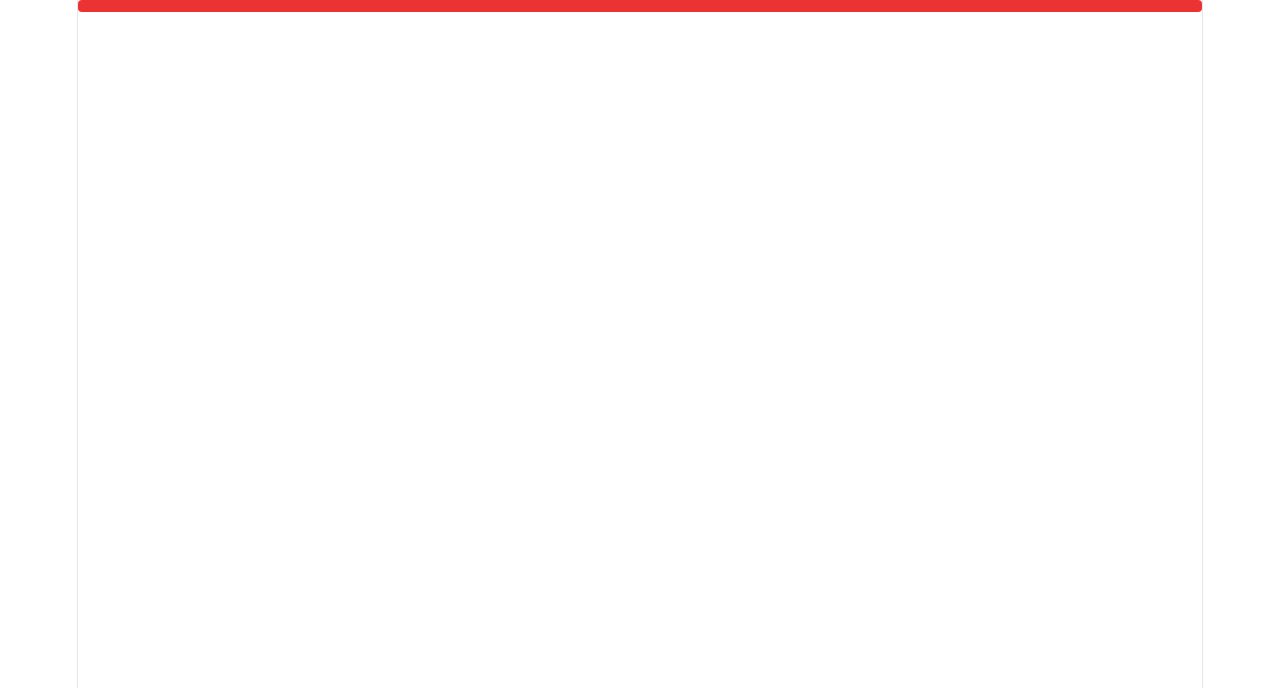
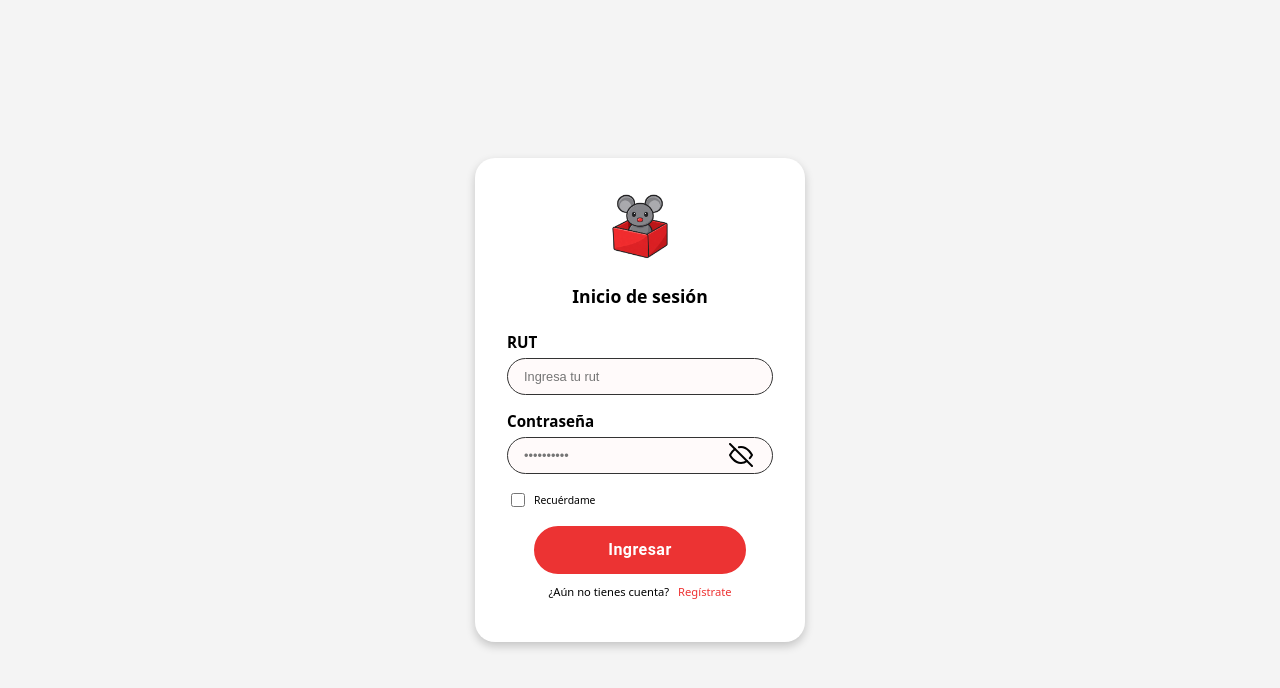
Before and after one commit to ElPabloOficial/-TWM-Proyecto-Compra-Venta, a React app: page / in a window 1280 px wide. Shown: the top 688 px of the page. Built offline with nearby package versions, Linux system fonts and the light colour scheme; the HTML template or start-up script is replaced by a standard one.

Commit message:
Agrega pantalla de login

```diff
--- a/src/App.jsx
+++ b/src/App.jsx
@@ -1,11 +1,7 @@
-import React from 'react';
+import LoginScreen from "./pages/Login/LoginScreen";
 
-import CustomButton from "./components/atoms/Button/CustomButton";
-
-function App() {
-  return (
-    <CustomButton />
-  );
-}
+const App = () => {
+  return <LoginScreen />;
+};
 
 export default App;
--- /dev/null
+++ b/src/components/molecules/LoginField/LoginField.jsx
@@ -0,0 +1,48 @@
+import { useState } from "react";
+
+const LoginField = ({ id, label, type = "text", placeholder, value, onChange }) => {
+  const [visible, setVisible] = useState(false);
+  const isPassword = type === "password";
+
+  return (
+    <div className="login-field">
+      <label className="login-label" htmlFor={id}>{label}</label>
+      <div className="login-input-wrap">
+        <input
+          id={id}
+          className="login-input"
+          type={isPassword && visible ? "text" : type}
+          placeholder={placeholder}
+          value={value}
+          onChange={onChange}
+        />
+        {isPassword && (
+          <button
+            type="button"
+            className="login-eye"
+            onClick={() => setVisible((v) => !v)}
+            aria-label={visible ? "Ocultar contraseña" : "Mostrar contraseña"}
+          >
+            <svg width="24" height="24" viewBox="0 0 24 24" fill="none"
+                 stroke="currentColor" strokeWidth="2" strokeLinecap="round" strokeLinejoin="round">
+              {visible ? (
+                <>
+                  <path d="M1 12s4-8 11-8 11 8 11 8-4 8-11 8-11-8-11-8z" />
+                  <circle cx="12" cy="12" r="3" />
+                </>
+              ) : (
+                <>
+                  <path d="M17.94 17.94A10.07 10.07 0 0 1 12 20c-7 0-11-8-11-8a18.45 18.45 0 0 1 5.06-5.94" />
+                  <path d="M9.9 4.24A9.12 9.12 0 0 1 12 4c7 0 11 8 11 8a18.5 18.5 0 0 1-2.16 3.19" />
+                  <path d="M1 1l22 22" />
+                </>
+              )}
+            </svg>
+          </button>
+        )}
+      </div>
+    </div>
+  );
+};
+
+export default LoginField;
--- /dev/null
+++ b/src/components/molecules/RememberUser/RememberUser.jsx
@@ -0,0 +1,10 @@
+const RememberUser = ({ checked, onChange }) => {
+  return (
+    <label className="login-remember">
+      <input type="checkbox" checked={checked} onChange={onChange} />
+      Recuérdame
+    </label>
+  );
+};
+
+export default RememberUser;
--- /dev/null
+++ b/src/components/organisms/LoginBrand/LoginBrand.jsx
@@ -0,0 +1,12 @@
+import logo from "../../../assets/logo.png";
+
+const LoginBrand = () => {
+  return (
+    <div className="login-brand">
+      <img src={logo} alt="Logo" className="login-logo" />
+      <h1 className="login-title">Inicio de sesión</h1>
+    </div>
+  );
+};
+
+export default LoginBrand;
--- /dev/null
+++ b/src/components/organisms/LoginForm/LoginForm.jsx
@@ -0,0 +1,60 @@
+import { useState } from "react";
+import LoginField from "../../molecules/LoginField/LoginField";
+import RememberUser from "../../molecules/RememberUser/RememberUser";
+import CustomButton from "../../atoms/Button/CustomButton";
+
+const LoginForm = ({ onSubmit }) => {
+  const [rut, setRut] = useState("");
+  const [password, setPassword] = useState("");
+  const [remember, setRemember] = useState(false);
+
+  const handleSubmit = (e) => {
+    e.preventDefault();
+    onSubmit?.({ rut, password, remember });
+  };
+
+  return (
+    <form className="login-form" onSubmit={handleSubmit}>
+      <LoginField
+        id="rut"
+        label="RUT"
+        placeholder="Ingresa tu rut"
+        value={rut}
+        onChange={(e) => setRut(e.target.value)}
+      />
+      <LoginField
+        id="password"
+        label="Contraseña"
+        type="password"
+        placeholder="••••••••••"
+        value={password}
+        onChange={(e) => setPassword(e.target.value)}
+      />
+      <RememberUser
+        checked={remember}
+        onChange={(e) => setRemember(e.target.checked)}
+      />
+      <CustomButton
+        type="submit"
+        variant="primary"
+        size="large"
+        sx={{
+          alignSelf: "center",
+          width: "80%",
+          borderRadius: "999px",
+          textTransform: "none",
+          fontWeight: 700,
+          fontSize: "1rem",
+          border: "2px solid #EC3333",
+        }}
+      >
+        Ingresar
+      </CustomButton>
+      <p className="login-register">
+        ¿Aún no tienes cuenta? <a href="/registro">Regístrate</a>
+      </p>
+    </form>
+  );
+};
+
+export default LoginForm;
--- /dev/null
+++ b/src/components/templates/LoginTemplate/LoginTemplate.jsx
@@ -0,0 +1,12 @@
+const LoginTemplate = ({ brand, form }) => {
+  return (
+    <main className="login-page">
+      <section className="login-card">
+        {brand}
+        {form}
+      </section>
+    </main>
+  );
+};
+
+export default LoginTemplate;
--- a/src/index.css
+++ b/src/index.css
@@ -1,111 +1,15 @@
 :root {
-  --text: #6b6375;
-  --text-h: #08060d;
-  --bg: #fff;
-  --border: #e5e4e7;
-  --code-bg: #f4f3ec;
-  --accent: #aa3bff;
-  --accent-bg: rgba(170, 59, 255, 0.1);
-  --accent-border: rgba(170, 59, 255, 0.5);
-  --social-bg: rgba(244, 243, 236, 0.5);
-  --shadow:
-    rgba(0, 0, 0, 0.1) 0 10px 15px -3px, rgba(0, 0, 0, 0.05) 0 4px 6px -2px;
-
-  --sans: system-ui, 'Segoe UI', Roboto, sans-serif;
-  --heading: system-ui, 'Segoe UI', Roboto, sans-serif;
-  --mono: ui-monospace, Consolas, monospace;
-
-  font: 18px/145% var(--sans);
-  letter-spacing: 0.18px;
-  color-scheme: light dark;
-  color: var(--text);
-  background: var(--bg);
-  font-synthesis: none;
-  text-rendering: optimizeLegibility;
-  -webkit-font-smoothing: antialiased;
-  -moz-osx-font-smoothing: grayscale;
-
-  @media (max-width: 1024px) {
-    font-size: 16px;
-  }
+  font-family: system-ui, "Segoe UI", Roboto, sans-serif;
+  color: #000;
+  background: #fff;
 }
 
-@media (prefers-color-scheme: dark) {
-  :root {
-    --text: #9ca3af;
-    --text-h: #f3f4f6;
-    --bg: #16171d;
-    --border: #2e303a;
-    --code-bg: #1f2028;
-    --accent: #c084fc;
-    --accent-bg: rgba(192, 132, 252, 0.15);
-    --accent-border: rgba(192, 132, 252, 0.5);
-    --social-bg: rgba(47, 48, 58, 0.5);
-    --shadow:
-      rgba(0, 0, 0, 0.4) 0 10px 15px -3px, rgba(0, 0, 0, 0.25) 0 4px 6px -2px;
-  }
-
-  #social .button-icon {
-    filter: invert(1) brightness(2);
-  }
+*,
+*::before,
+*::after {
+  box-sizing: border-box;
 }
 
 body {
   margin: 0;
 }
-
-#root {
-  width: 1126px;
-  max-width: 100%;
-  margin: 0 auto;
-  text-align: center;
-  border-inline: 1px solid var(--border);
-  min-height: 100svh;
-  display: flex;
-  flex-direction: column;
-  box-sizing: border-box;
-}
-
-h1,
-h2 {
-  font-family: var(--heading);
-  font-weight: 500;
-  color: var(--text-h);
-}
-
-h1 {
-  font-size: 56px;
-  letter-spacing: -1.68px;
-  margin: 32px 0;
-  @media (max-width: 1024px) {
-    font-size: 36px;
-    margin: 20px 0;
-  }
-}
-h2 {
-  font-size: 24px;
-  line-height: 118%;
-  letter-spacing: -0.24px;
-  margin: 0 0 8px;
-  @media (max-width: 1024px) {
-    font-size: 20px;
-  }
-}
-p {
-  margin: 0;
-}
-
-code,
-.counter {
-  font-family: var(--mono);
-  display: inline-flex;
-  border-radius: 4px;
-  color: var(--text-h);
-}
-
-code {
-  font-size: 15px;
-  line-height: 135%;
-  padding: 4px 8px;
-  background: var(--code-bg);
-}
--- /dev/null
+++ b/src/pages/Login/LoginScreen.jsx
@@ -0,0 +1,20 @@
+import LoginTemplate from "../../components/templates/LoginTemplate/LoginTemplate";
+import LoginBrand from "../../components/organisms/LoginBrand/LoginBrand";
+import LoginForm from "../../components/organisms/LoginForm/LoginForm";
+import "../../styles/Login.css";
+
+const LoginScreen = () => {
+  const handleLogin = (data) => {
+    // Aquí va la llamada a la API
+    console.log(data);
+  };
+
+  return (
+    <LoginTemplate
+      brand={<LoginBrand />}
+      form={<LoginForm onSubmit={handleLogin} />}
+    />
+  );
+};
+
+export default LoginScreen;
--- /dev/null
+++ b/src/styles/Login.css
@@ -0,0 +1,101 @@
+.login-page {
+  min-height: 100vh;
+  display: flex;
+  align-items: center;
+  justify-content: center;
+  background: #f4f4f4;
+}
+
+.login-card {
+  width: 100%;
+  max-width: 330px;
+  padding: 24px 32px 32px;
+  background: #fff;
+  border-radius: 20px;
+  box-shadow: 0 4px 10px rgba(0, 0, 0, 0.2);
+}
+
+.login-brand {
+  display: flex;
+  flex-direction: column;
+  align-items: center;
+}
+
+.login-logo { width: 90px; }
+
+.login-title {
+  font-size: 1.1rem;
+  font-weight: 700;
+  margin: 12px 0 24px;
+}
+
+.login-form {
+  display: flex;
+  flex-direction: column;
+}
+
+.login-field { margin-bottom: 16px; }
+
+.login-label {
+  display: block;
+  font-weight: 700;
+  font-size: 0.95rem;
+  margin-bottom: 6px;
+}
+
+.login-input-wrap { position: relative; }
+
+.login-input {
+  width: 100%;
+  box-sizing: border-box;
+  padding: 10px 16px;
+  border: 1px solid #333;
+  border-radius: 999px;
+  background: #fffafa;
+  font-size: 0.8rem;
+}
+
+.login-input:focus {
+  outline: none;
+  border-color: #ee3333;
+  box-shadow: 0 0 0 1px #ee3333;
+}
+
+.login-eye {
+  position: absolute;
+  right: 14px;
+  top: 50%;
+  transform: translateY(-50%);
+  background: none;
+  border: none;
+  cursor: pointer;
+  color: #000;
+  display: flex;
+}
+
+.login-remember {
+  display: flex;
+  align-items: center;
+  gap: 6px;
+  font-size: 0.65rem;
+  margin-bottom: 16px;
+}
+
+.login-remember input[type="checkbox"] {
+  accent-color: #ee3333;
+  width: 14px;
+  height: 14px;
+  cursor: pointer;
+}
+
+.login-register {
+  text-align: center;
+  font-size: 0.7rem;
+  margin-top: 10px;
+}
+
+.login-register a {
+  color: #ee3333;
+  text-decoration: none;
+  margin-left: 6px;
+}
```
Also changed, not shown: src/pages/login.jsx (deleted).
